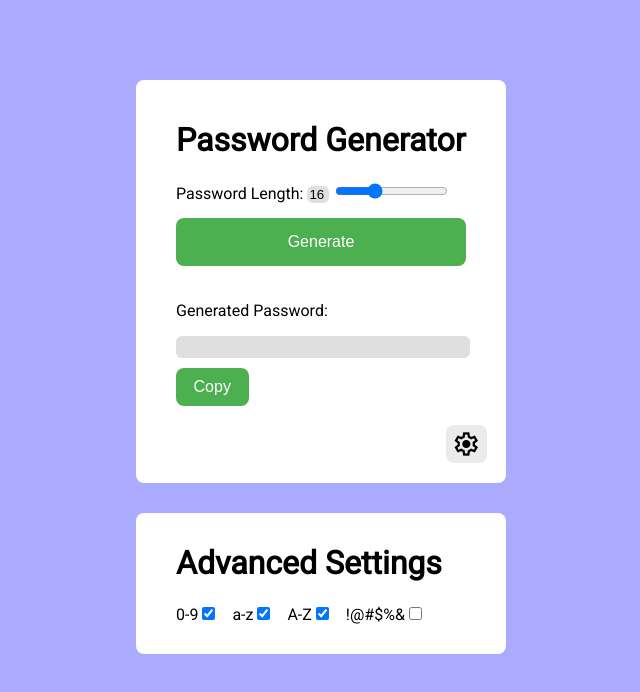
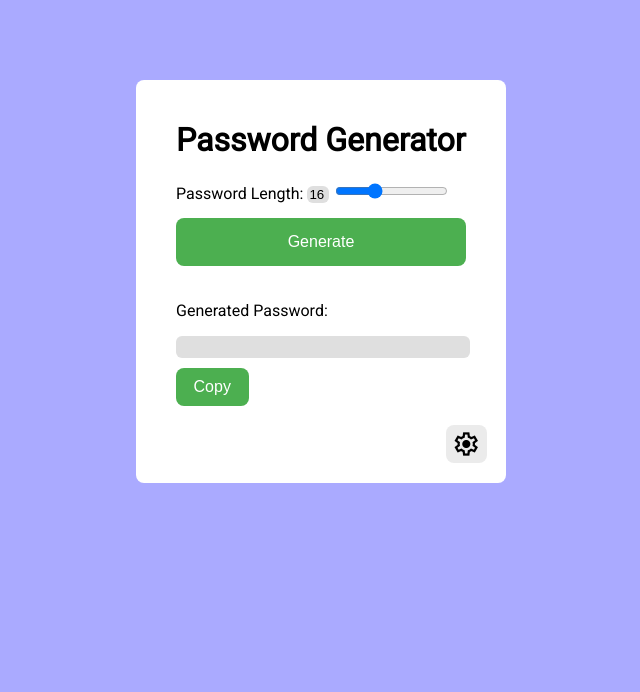
Before and after one commit to colemaring/Password-Generator, a plain HTML site: page index.html in a window 1280 px wide. Shown: the whole page, without its empty margins (319-959 px from the left). Drawn offline with nearby package versions, Linux system fonts and the light colour scheme.

Commit message:
Added functionality to the setting buttons

```diff
--- a/index.html
+++ b/index.html
@@ -23,7 +23,7 @@
      <button class="material-symbols-outlined" onclick="settings()">settings</button>
    </div>
 
-   <div id="settings" style="display: non">
+   <div id="settings" style="display: none">
     <h1>Advanced Settings</h1>
      <div id="checkBoxes">
       <span id="numbers">0-9<input type="checkbox" id="numberBox" onclick = "toggleNumbers(this)" checked></span>
```
